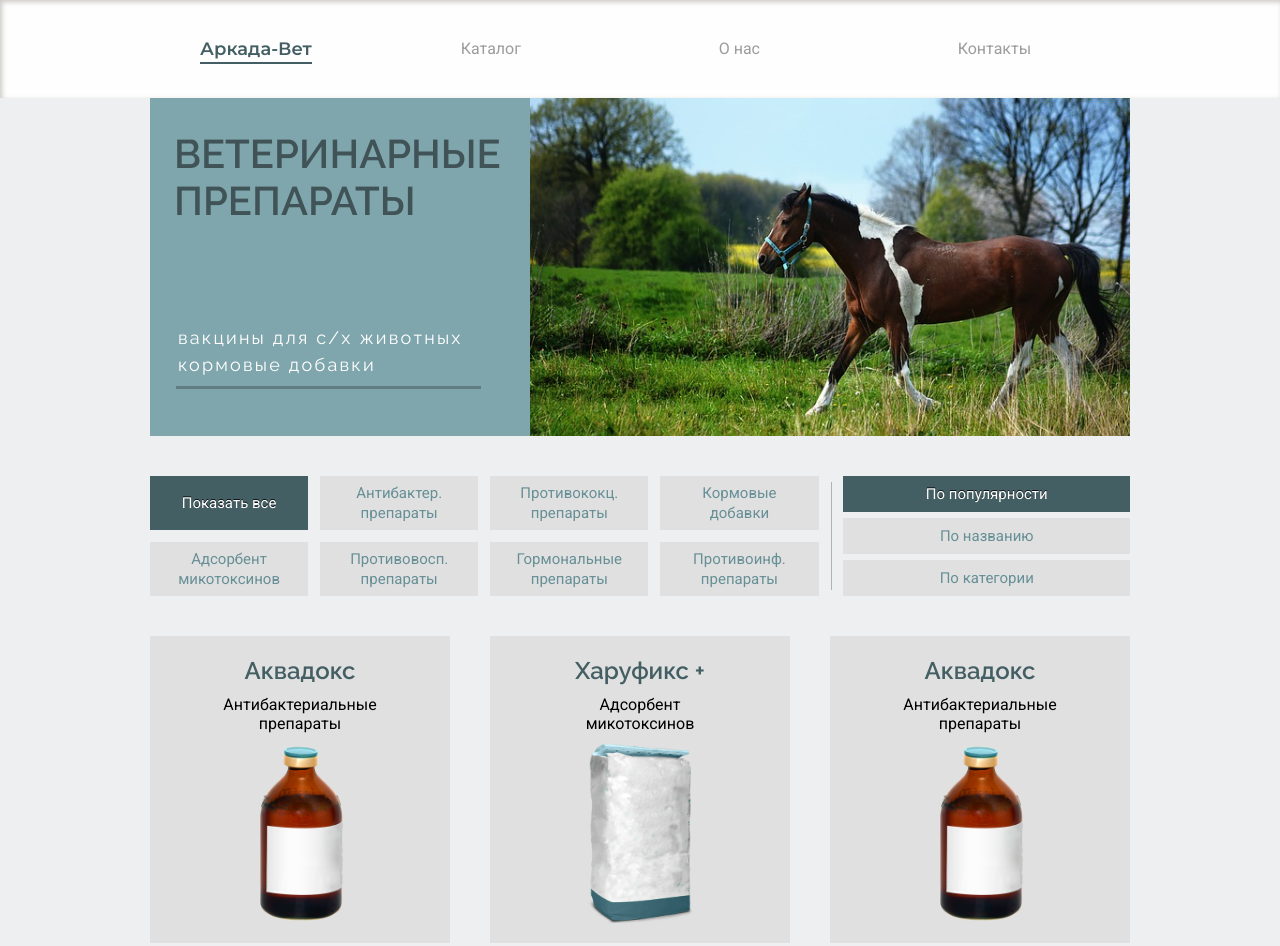
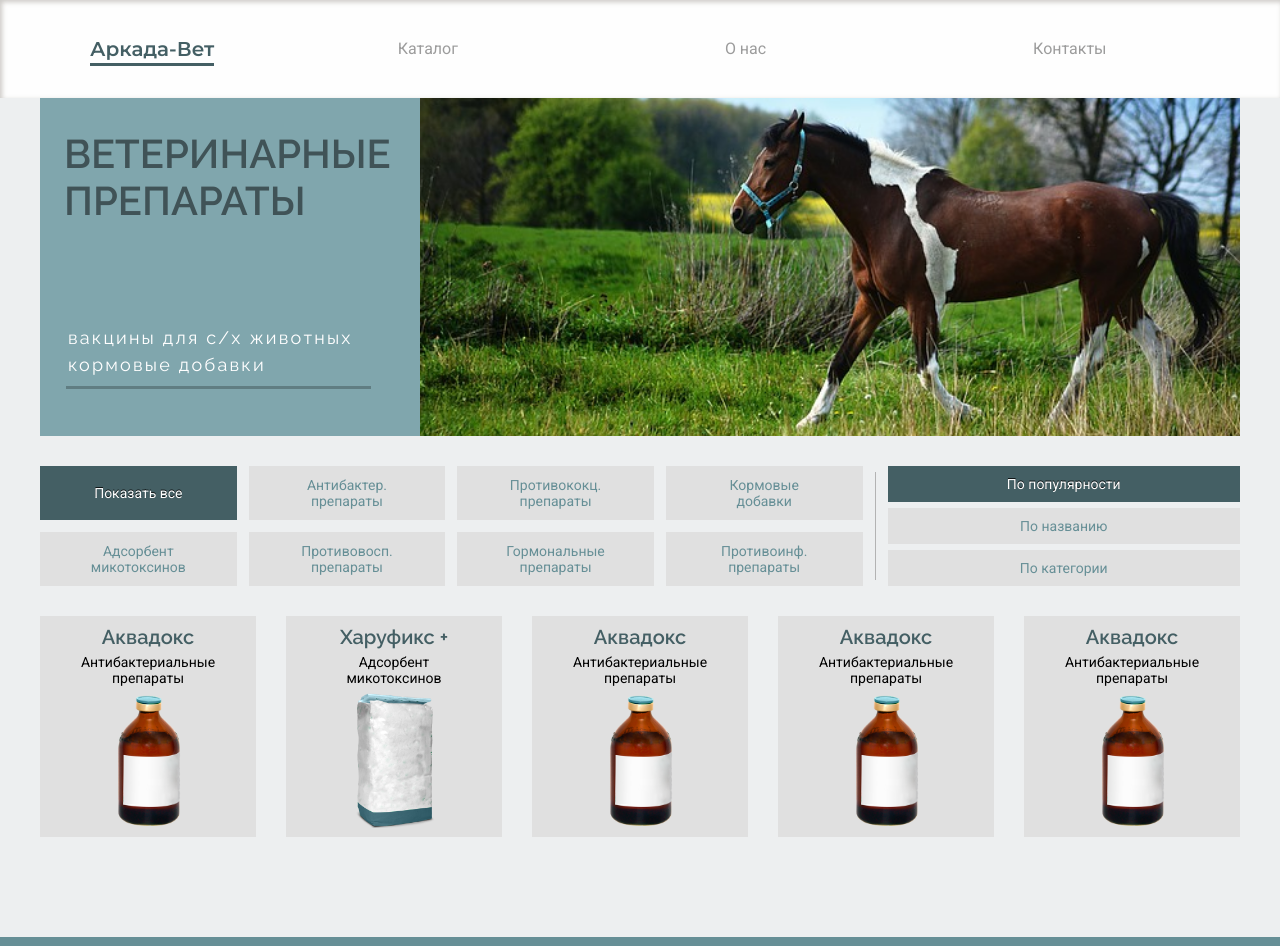
Before and after one commit to vigoroous/arkadavet-layout, a plain HTML site: page index.html in a window 1280 px wide. Shown: the top 946 px of the page. Drawn offline with Linux system fonts and the light colour scheme.

Commit message:
Started adaptive layout.

```diff
--- a/css/common.css
+++ b/css/common.css
@@ -5,9 +5,10 @@ body {
 
 .content {
     margin: 98px auto 0px;
-    max-width: 980px;
+    max-width: 1200px;
     padding-bottom: 100px;
     min-height: calc(100vh - 98px - 139px);
+    box-sizing: border-box;
     /* background-color: #FFFFFF; */
 }
 
@@ -93,3 +94,9 @@ body {
 .pb_150 {
     padding-bottom: 11.5652vh;
 }
+
+@media (max-width: 1200px) {
+    .content {
+        max-width: 980px;
+    }
+}
--- a/css/contacts.css
+++ b/css/contacts.css
@@ -1,7 +1,6 @@
 /* content_contacts */
 
 .content_contacts {
-    box-sizing: border-box;
     padding: 50px 50px 100px 50px;
 }
 
--- a/css/header.css
+++ b/css/header.css
@@ -16,7 +16,7 @@
 }
 
 .header__wrap {
-    max-width: 980px;
+    max-width: 1200px;
     width: inherit;
     margin: 0 auto;
     height: 98px;
@@ -33,7 +33,7 @@
 
 .header__logo-link {
     font-family: 'Montserrat';
-    font-size: 18px;
+    font-size: 20px;
     font-weight: 600;
     color: #445F64;
     text-decoration: none;
@@ -41,7 +41,7 @@
     /* background-color: #445F64; */
     /* color: #ffffff; */
     padding-bottom: 2px;
-    border-bottom: 2px solid #445F64;
+    border-bottom: 3px solid #445F64;
 }
 
 .header__nav {
@@ -70,3 +70,9 @@
 .header__nav-link_active {
     color: #668F96;
 }
+
+@media (max-width: 1200px) {
+    .header__wrap {
+        max-width: 980px;
+    }
+}
--- a/css/main.css
+++ b/css/main.css
@@ -6,7 +6,7 @@
 
 .lightbox {
     display: flex;
-    max-width: 980px;
+    max-width: 1200px;
 }
 
 .lightbox__article {
@@ -47,17 +47,20 @@
 }
 
 .lightbox__image {
-    width: 600px;
+    width: 100%;
+    max-width: 820px;
     height: 338px;
     background: url('/img/cover_horse.jpg');
     background-size: cover;
+    background-position: center;
+    background-repeat: no-repeat;
 }
 
 /* control */
 
 .control {
     display: flex;
-    margin-top: 40px;
+    margin-top: 30px;
 }
 
 .control__filter {
@@ -88,19 +91,18 @@
     border: none;
     outline: none;
     font-family: 'Roboto';
-    font-size: 15px;
+    font-size: 14px;
     color: #668F96;
     text-align: center;
     /* transition: color 0.4s ease 0s; */
 }
 
 .control__filter>.control__button {
-    line-height: 20px;
+    line-height: 16px;
     height: 54px;
 }
 
 .control__sorting>.control__button {
-    line-height: 20px;
     height: 36px;
 }
 
@@ -126,15 +128,16 @@
 /* main__products */
 
 .products {
-    margin-top: 40px;
+    margin-top: 30px;
     display: grid;
-    grid-template-columns: 1fr 1fr 1fr;
-    gap: 40px;
+    grid-template-columns: 1fr 1fr 1fr 1fr 1fr;
+    gap: 30px;
 }
 
 .products__item {
     background-color: #e0e0e0;
-    padding: 10px;
+    /* padding: 10px; */
+    padding: 2px;
     cursor: pointer;
 }
 
@@ -149,7 +152,7 @@
 
 .products__item-name {
     font-family: 'Raleway';
-    font-size: 24px;
+    font-size: 20px;
     font-weight: 600;
     /* color: white; */
     /* text-shadow: 1px 1px 2px black; */
@@ -158,31 +161,45 @@
     background-color: #445F64; */
     /* padding-top: 10px;
     padding-left: 20px; */
-    padding-top: 10px;
+    padding-top: 7px;
     text-align: center;
 }
 
 .products__item-category {
     font-family: 'Roboto';
-    font-size: 16px;
+    font-size: 14px;
     font-weight: 400;
     /* color: #FFFFFF;
     background-color: #445F64; */
     /* padding-top: 10px;
     padding-left: 20px; */
-    padding-top: 10px;
+    padding-top: 5px;
     text-align: center;
 }
 
 .products__item-image {
-    margin: 10px;
-    height: 180px;
+    margin: 7px;
+    height: 135px;
     background-image: url('/img/products/bottle2-edit.png');
     background-position: center;
     background-repeat: no-repeat;
     background-size: contain;
 }
 
-.products__item:nth-child(2)>.products__item-image{
+.products__item:nth-child(2)>.products__item-image {
     background-image: url('/img/products/pack2-edit.png');
 }
+
+/* resolution */
+
+@media (max-width: 1200px) {
+    .lightbox {
+        max-width: 980px;
+    }
+    .lightbox__image {
+        max-width: 600px;
+    }
+    .products {
+        grid-template-columns: 1fr 1fr 1fr 1fr;
+    }
+}
--- a/index.html
+++ b/index.html
@@ -49,13 +49,13 @@
         <div class="control">
             <div class="control__filter">
                 <button class="control__button control__button_active">Показать все</button>
-                <button class="control__button" data-filter="antibacterial">Антибактер. препараты</button>
-                <button class="control__button" data-filter="anti-coccidal">Противококц. препараты</button>
+                <button class="control__button" data-filter="antibacterial">Антибактер.<br>препараты</button>
+                <button class="control__button" data-filter="anti-coccidal">Противококц.<br>препараты</button>
                 <button class="control__button" data-filter="vitamins">Кормовые<br>добавки</button>
-                <button class="control__button" data-filter="adsorbent">Адсорбент микотоксинов</button>
-                <button class="control__button" data-filter="anti-inflammatory">Противовосп. препараты</button>
-                <button class="control__button" data-filter="hormonal">Гормональные препараты</button>
-                <button class="control__button" data-filter="complex">Противоинф. препараты</button>
+                <button class="control__button" data-filter="adsorbent">Адсорбент<br>микотоксинов</button>
+                <button class="control__button" data-filter="anti-inflammatory">Противовосп.<br>препараты</button>
+                <button class="control__button" data-filter="hormonal">Гормональные<br>препараты</button>
+                <button class="control__button" data-filter="complex">Противоинф.<br>препараты</button>
             </div>
             <div class="control__divider"></div>
             <div class="control__sorting">
```
